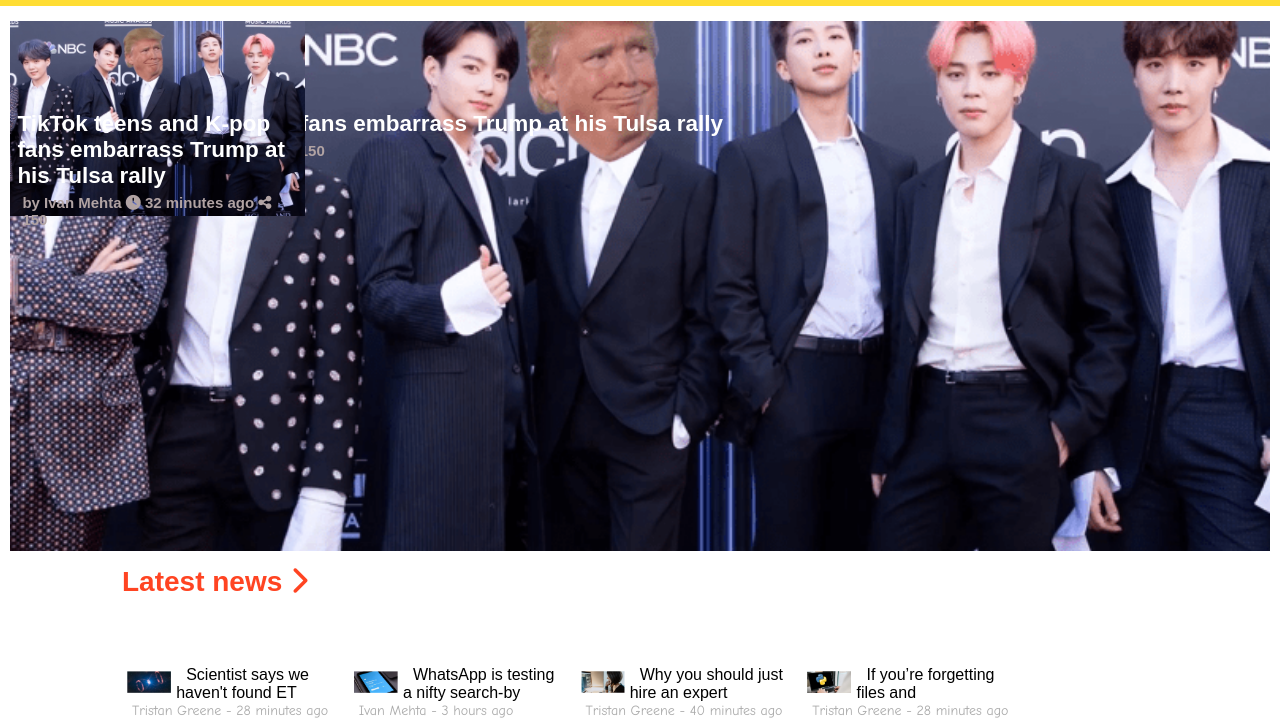
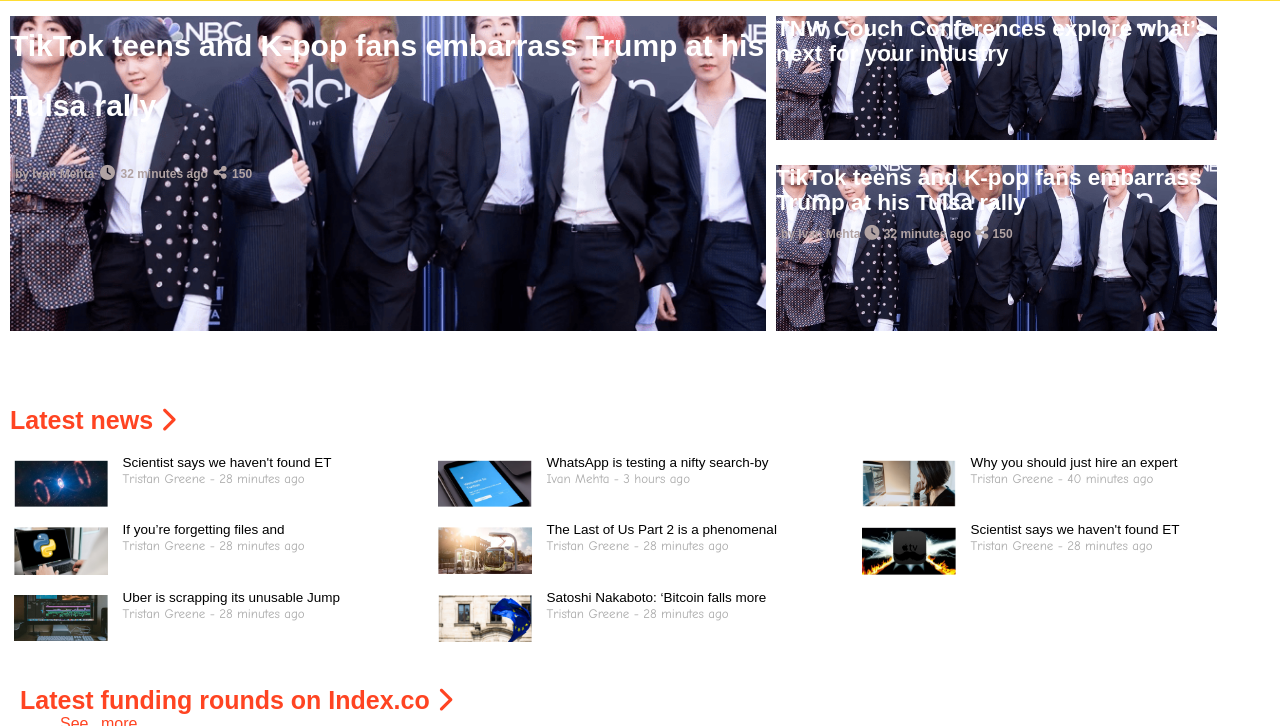
Before and after one commit to atenaiis/Building-with-Responsive-Design, a website: page style.html in a window 1280 px wide. Shown: the part 84-810 px from the top of the page. Drawn offline with nearby package versions, Linux system fonts and the light colour scheme; a web font is replaced by a local one.

Commit message:
worked on gridcointener

```diff
--- a/assets/things/main.css
+++ b/assets/things/main.css
@@ -540,27 +540,52 @@
 
   .grid-container {
     display: grid;
-    grid-template-columns: repeat(2, 1fr);
-    margin: 0;
-    padding: 10px;
+    grid-template-columns: 60% 35%;
+overflow: auto;
+height: 350px;
+ margin: 45px 0;
+
+
   }
 
-  .tnw-img1 {
+  .grid1-img1 {
+    background-color: DodgerBlue;
+    color: white;
     width: 100%;
-    height: 100%;
+    align-items: stretch;
+    line-height: 25px;
+
+    font-size: 30px;
   }
 
-  .tnw-img2,
-  .tnw-img3 {
-    width: 295px;
-    height: 195px;
+  .tnw-img1{
+    grid-row-start: 1;
+    grid-row-end: 3;
   }
+.grid1-title
+ {
+display: inline;
+width: fit-content;
+}
+.grid-tittle2
+{
+  font-size: 20px;
+  width: 400px;
+  padding-top: 300px;
+  line-height: 60px;
 
+
+}
   .lates-news {
     width: fit-content;
     padding: 10px;
     font-size: 12px;
-    width: 95%;
+
+  }
+
+  .secondary-subtitle>span{
+    font-size: 12px;
+    width: fit-content;
   }
   .latest-news-imgs {
     margin: 10px 30px 10px 80px;
@@ -671,7 +696,7 @@
     width: 100%;
   }
 }
-
+/*
 @media only screen and (min-width: 1024px) {
 
   .logo-tnw {
--- a/style.html
+++ b/style.html
@@ -79,9 +79,9 @@
           <div class="grid1-img"></div>
           <div class="grid1-gradient"></div>
           <div class="grid1-logo"></div>
-          <div class="grid1-title">
+          <div class="grid1-title grid-tittle2">
             <h2>TikTok teens and K-pop fans embarrass Trump at his Tulsa rally</h2>
-            <div class="secondary-subtitle flex align-center">
+            <div class="secondary-subtitle ">
               <span>by Ivan Mehta</span>
               <i class="far fa-clock"></i>
               <span>32 minutes ago</span>
```
